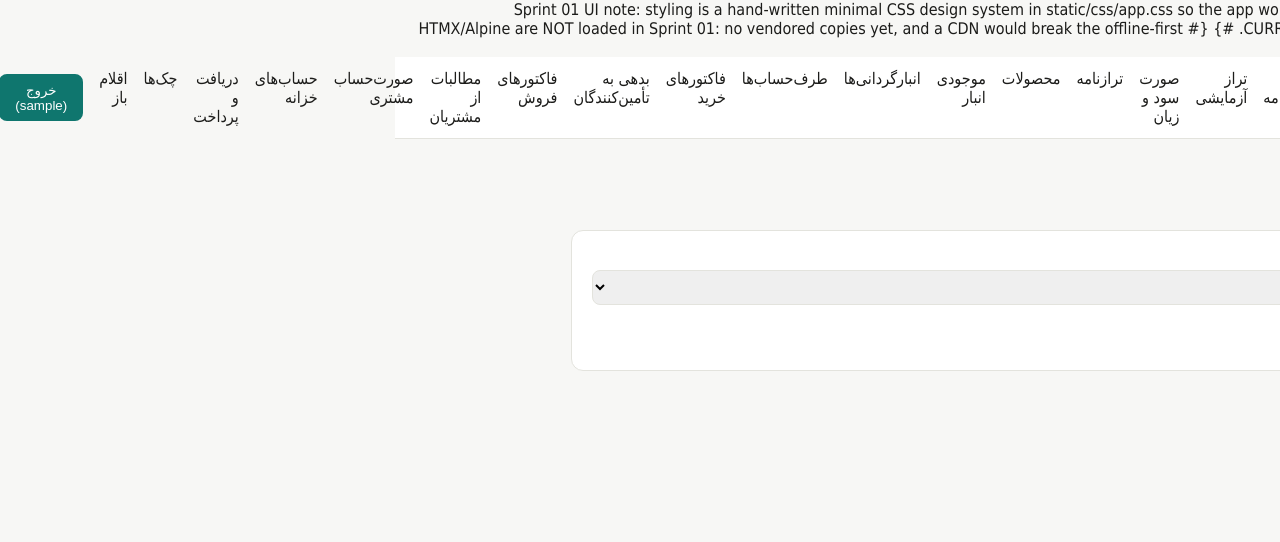
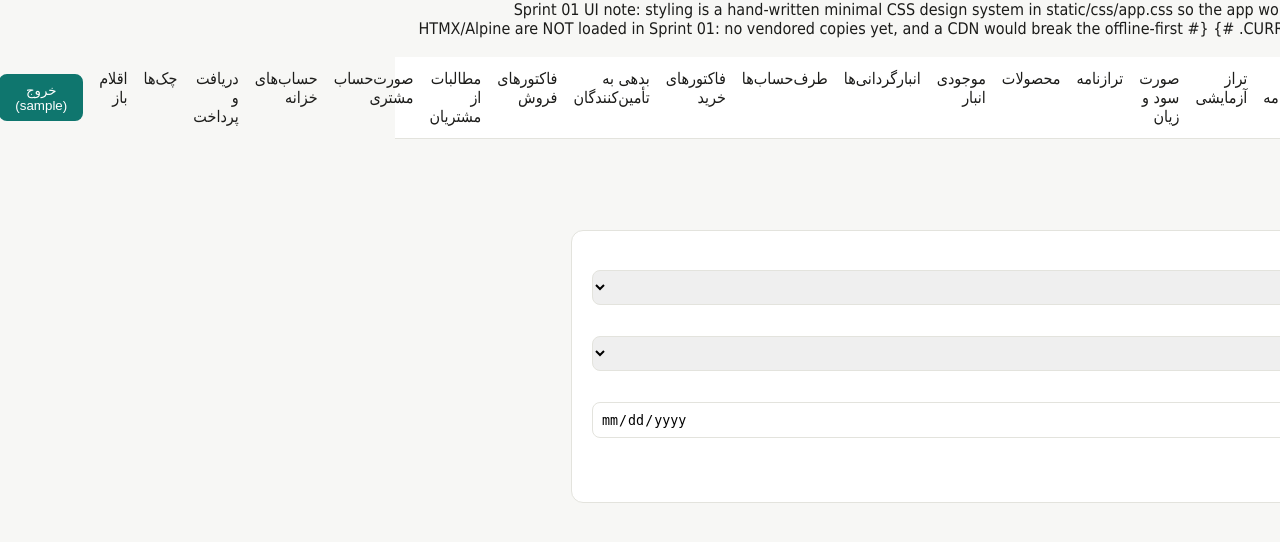
Before and after one commit to zeroexlive/Accountix, a Django app: page /accounting/balance-sheet/ in a window 1280 px wide; the page is wider, and only the part inside the window is pictured. Shown: the top 542 px of that part. Run offline with Django 5.2, Linux system fonts and the light colour scheme; a user stored in the database is signed in; tables that the repository leaves empty hold one stand-in row (values such as "Sample post").

Commit message:
Sprint 08: reporting & UX (dashboard, filters, exports, print)

```diff
--- a/backend/templates/accounting/balance_sheet.html
+++ b/backend/templates/accounting/balance_sheet.html
@@ -2,6 +2,9 @@
 <h1>ترازنامه</h1>
 <div class="card"><form method="get"><label>شرکت</label>
 <select name="company">{% for c in companies %}<option value="{{ c.pk }}" {% if company and c.pk == company.pk %}selected{% endif %}>{{ c.name }}</option>{% endfor %}</select>
+<label>دوره مالی (مانده تا پایان دوره)</label>
+<select name="period"><option value="">بدون دوره</option>{% for p in periods %}<option value="{{ p.pk }}" {% if period and p.pk == period.pk %}selected{% endif %}>{{ p.name }}</option>{% endfor %}</select>
+<label>تا تاریخ</label><input type="date" name="as_of" value="{{ request.GET.as_of }}">
 <button type="submit">نمایش</button></form></div>
 {% if result %}<div class="card"><table>
 <tr><th>حساب</th><th>مبلغ</th></tr>
```
